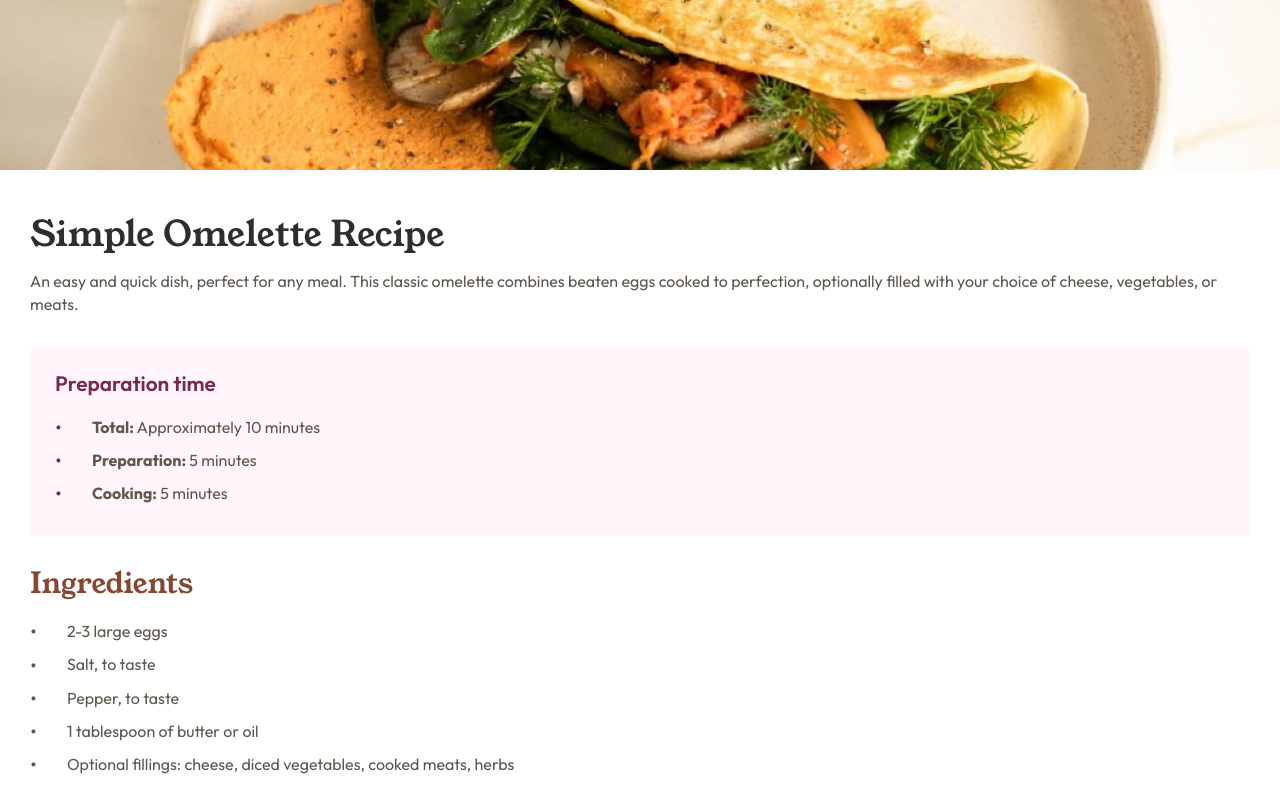
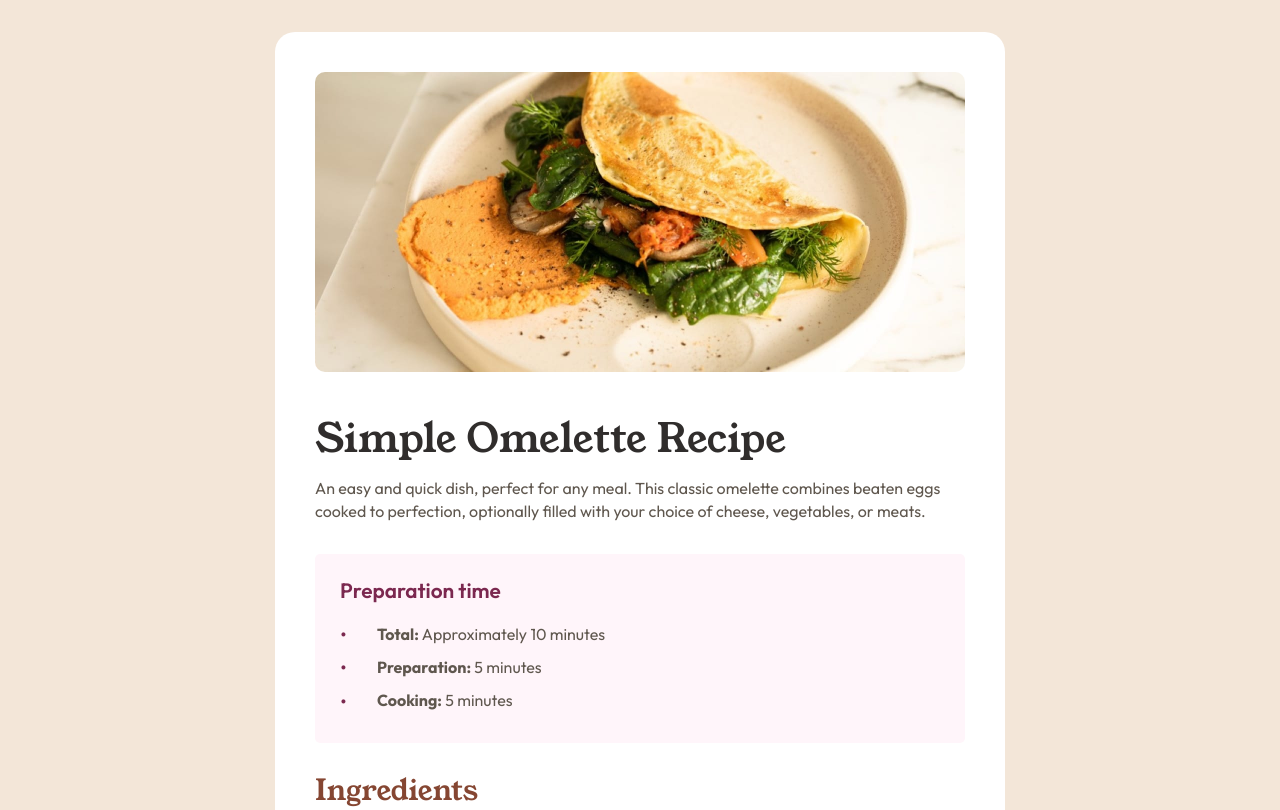
Before and after one commit to padi/recipe-page-main, a plain HTML site: page index.html in a window 1280 px wide. Shown: the top 810 px of the page. Drawn offline with Linux system fonts and the light colour scheme.

Commit message:
Add Desktop design
- body background into stone-100
- center recipe-card. adds space,round corners
- recipe-card add white bg
- correct box-sizing value to border-box
- change h1 size

```diff
--- a/index.html
+++ b/index.html
@@ -41,7 +41,7 @@
 
     *{
       margin:0; padding:0;
-      box-sizing: box-border;
+      box-sizing: border-box;
     }
 
     h1, h2, h3, h4, h5, h6 {
@@ -73,9 +73,19 @@
       color: var(--stone-600);
       line-height: 1.4;
       letter-spacing: 0;
+
+      background: var(--stone-100);
+      min-height: 100vh;
+
+      display:flex;
+      flex-direction:column;
+      justify-content:center;
+      align-items:center;
     }
 
     .recipe-card {
+      background: var(--white);
+
       > img.recipepicture {
         width: 100%;
         height: 170px;
@@ -185,6 +195,32 @@
     tbody tr:last-of-type td {
       border-bottom: none;
     }
+
+    /* Styles for medium-large mobile devices */
+    @media (min-width: 426px) {
+      body { padding: 2em; }
+      h1 { font-size: 2.5em; }
+
+      .recipe-card {
+        max-width: 730px;
+
+        --card-radius: 20px;
+        border-radius: var(--card-radius);
+
+        padding: 2.5em;
+
+        > img.recipepicture {
+          border-radius: calc(var(--card-radius) / 2);
+          width: 100%;
+          height: 300px;
+          object-fit: cover;
+        }
+
+        > .recipe-text {
+          padding: 40px 0;
+        }
+      }
+    }
   </style>
 </head>
   <body>
```
